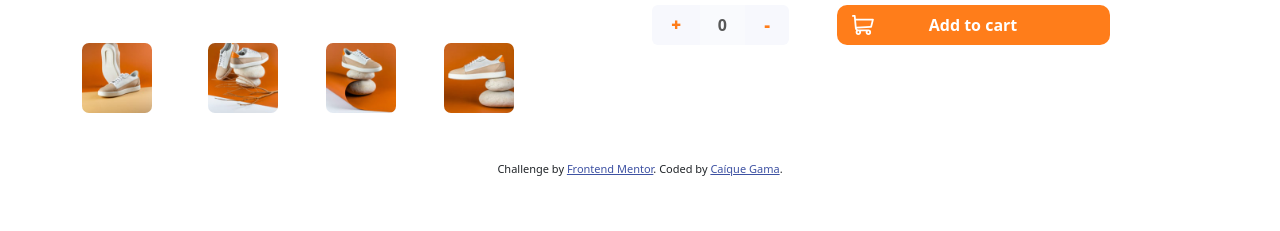
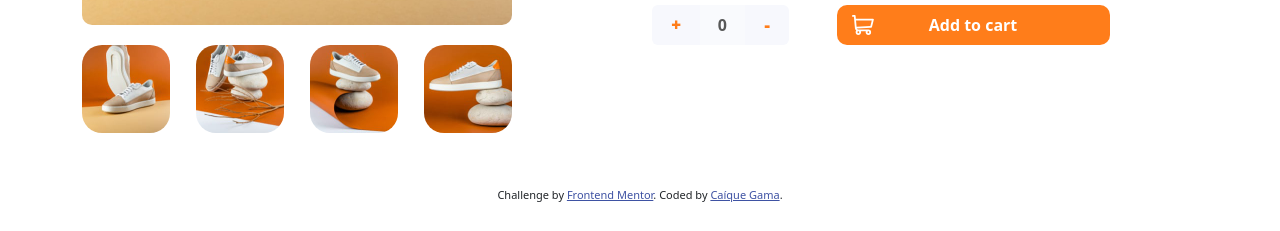
Before and after one commit to Caiquegam/ecommerce-products, a plain HTML site: page index.html in a window 1280 px wide. Shown: the part 569-800 px from the top of the page. Drawn offline with nearby package versions, Linux system fonts and the light colour scheme.

Commit message:
add carousel

```diff
--- a/index.html
+++ b/index.html
@@ -58,24 +58,32 @@
     <section class="container mt-5">
       <div class="row">
         <div class="col">
-          <img class="main-image rounded-4" src="./images/image-product-1.jpg" alt="imagem do produto">
-          <div class="d-flex pt-5">
-            <div class="pe-2">
-              <img id="prUm" src="./images/image-product-1-thumbnail.jpg" alt="produto um"
-                style="width:70px; height:70px; border-radius: 7px; cursor: pointer;">
+          <div id="carousel" class="carousel slide">
+            <div class="carousel-inner">
+              <div class="carousel-item active">
+                <img src="./images/image-product-1.jpg" class="d-block" alt="...">
+              </div>
+              <div class="carousel-item">
+                <img src="./images/image-product-2.jpg" class="d-block" alt="...">
+              </div>
+              <div class="carousel-item">
+                <img src="./images/image-product-3.jpg" class="d-block" alt="...">
+              </div>
+              <div class="carousel-item">
+                <img src="./images/image-product-4.jpg" class="d-block" alt="...">
+              </div>
             </div>
-            <div class="ps-5 pe-0">
-              <img id="prDois" src="./images/image-product-2-thumbnail.jpg" alt="produto dois"
-                style="width:70px; height:70px; border-radius: 7px; cursor: pointer;">
-            </div>
-            <div class="ps-5 pe-0">
-              <img id="prTres" src="./images/image-product-3-thumbnail.jpg" alt="produto três"
-                style="width:70px; height:70px; border-radius: 7px; cursor: pointer;">
-            </div>
-            <div class="ps-5 pe-0">
-              <img id="prQuatro" src="./images/image-product-4-thumbnail.jpg" alt="produto quatro"
-                style="width:70px; height:70px; border-radius: 7px; cursor: pointer;">
-            </div>
+
+          </div>
+          <div class="img-carousel">
+            <img src="./images/image-product-1-thumbnail.jpg" data-bs-target="#carousel" data-bs-slide-to="0"
+              class="active" aria-current="true" aria-label="Slide 1"></img>
+            <img src="./images/image-product-2-thumbnail.jpg" data-bs-target="#carousel" data-bs-slide-to="1"
+              aria-label="Slide 2"></img>
+            <img src="./images/image-product-3-thumbnail.jpg" data-bs-target="#carousel" data-bs-slide-to="2"
+              aria-label="Slide 3"></img>
+            <img src="./images/image-product-4-thumbnail.jpg" data-bs-target="#carousel" data-bs-slide-to="3"
+              aria-label="Slide 4"></img>
           </div>
         </div>
         <div class="col row-gap-5">
--- a/style.css
+++ b/style.css
@@ -36,19 +36,28 @@ h4{
     border: none;
     background-color: hsl(26, 100%, 55%);;
 }
-#prUm:hover{
+.carousel-item > img{
+   border-radius: 10px;
+   width: auto;
+   height: auto;
+   max-width: 430px;
+   max-height: 430px;
+}
+.img-carousel{
+  display: inline-flex;
+  max-width: 80px;
+  max-height: 50px;
+}
+.img-carousel img{
+    margin: 26px 26px 26px 0;
+    border-radius: 20px;
+    align-items: center;
+    margin-top: 20px;
+    width: 88px;
+    height: 88px;
+}
+.img-carousel img:hover{
+    cursor: pointer;
     border: 3px solid hsl(26, 100%, 55%);
     opacity: 0.5;
 }
-#prDois:hover{
-    border: 3px solid hsl(26, 100%, 55%);
-    opacity: 0.5;
-}
-#prTres:hover{
-    border: 3px solid hsl(26, 100%, 55%);
-    opacity: 0.5;
-}
-#prQuatro:hover{
-    border: 2px solid hsl(26, 100%, 55%);
-    opacity: 0.5;
-}
```
